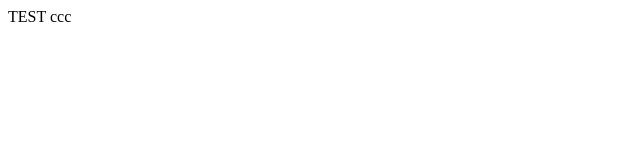
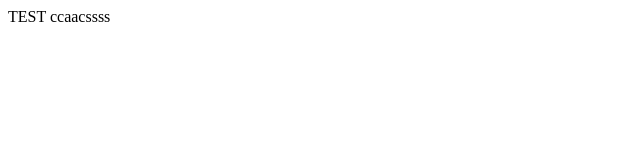
Before and after one commit to blindjudge/blindjudge-webapp, a plain HTML site: page index.html in a window 1280 px wide. Shown: the full height of the page, 0-640 px from the left. Drawn offline with Linux system fonts and the light colour scheme.

Commit message:
fixing bug 349829

```diff
--- a/index.html
+++ b/index.html
@@ -1,5 +1,5 @@
 <html>
 <body>
-TEST ccc
+TEST ccaacssss
 </body>
 </html>
```
